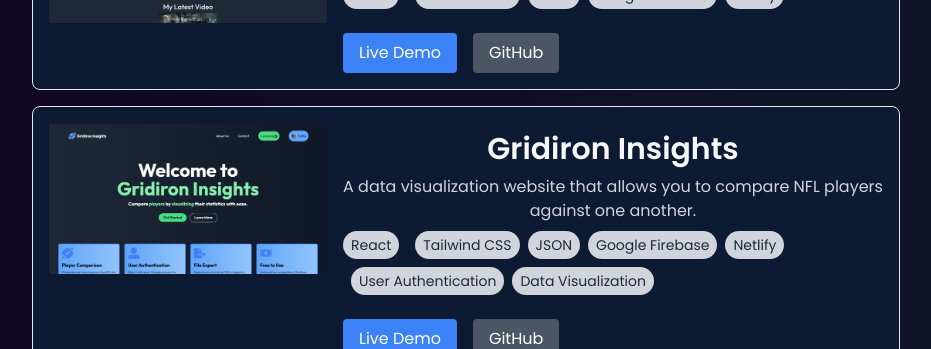
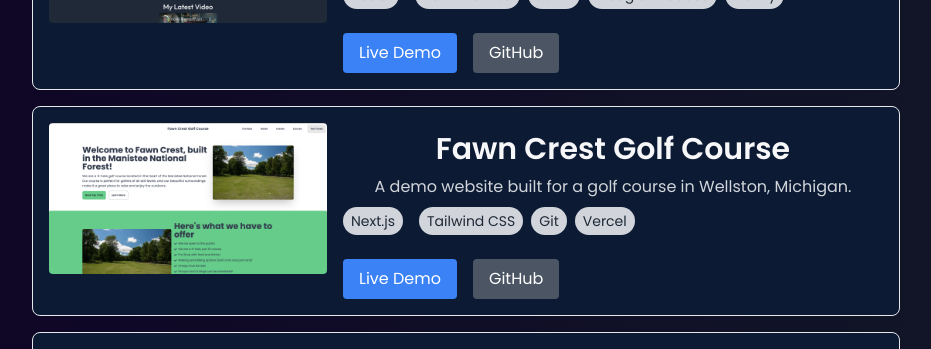
Before and after one commit to IanCo0k/my-portfolio, a React (Vite) app: page / in a window 1280 px wide. Shown: the part 780-1129 px from the top of the page, without its empty margins (174-1105 px from the left). Built offline with nearby package versions, Linux system fonts and the light colour scheme.

Commit message:
adding fawn crest

```diff
--- a/src/components/Projects.jsx
+++ b/src/components/Projects.jsx
@@ -9,6 +9,7 @@
 import sunset from '../assets/sunset.png';
 import college from '../assets/college.png';
 import gridiron from '../assets/gridiron.png';
+import fawn from '../assets/fawn.png';
 
 gsap.registerPlugin(ScrollTrigger);
 
@@ -20,6 +21,14 @@
     liveDemoLink: 'https://cfbgrids.com/',
     githubLink: 'https://github.com/IanCo0k/cfb-grids',
     screenshot: cfb,
+  },
+  {
+    title: 'Fawn Crest Golf Course',
+    description: 'A demo website built for a golf course in Wellston, Michigan.',
+    technologies: ['Next.js', 'Tailwind CSS', 'Git', 'Vercel'],
+    liveDemoLink: 'https://fawncrestgolf.com/',
+    githubLink: 'https://github.com/IanCo0k/cfb-grids',
+    screenshot: fawn,
   },
   {
     title: 'Gridiron Insights',
```
Also changed, not shown: src/assets/fawn.png (added).
